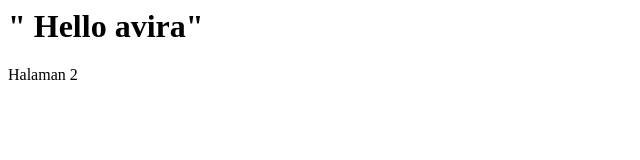
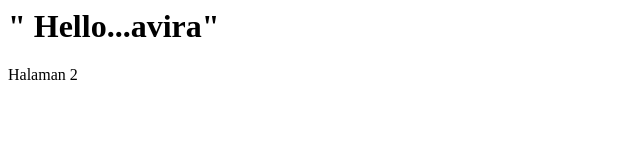
Before and after one commit to aviraoktaviani/aviraokta.github.oi, a plain HTML site: page index.html in a window 1280 px wide. Shown: the full height of the page, 0-640 px from the left. Drawn offline with Linux system fonts and the light colour scheme.

Commit message:
Update index.html

```diff
--- a/index.html
+++ b/index.html
@@ -3,7 +3,7 @@
 
 </head>
 <body>
-<h1> " Hello avira"</h1>
+<h1> " Hello...avira"</h1>
   <a herf="halaman2.html">Halaman 2 </a>
 </body>
 
```
